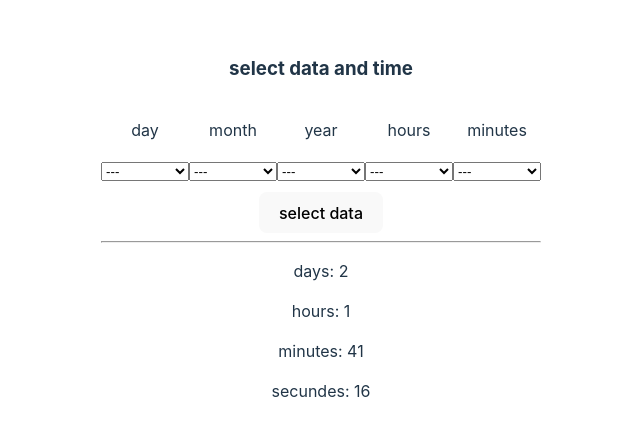
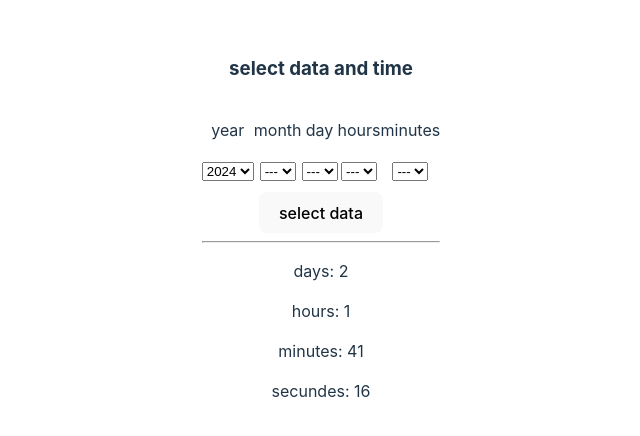
Before and after one commit to ZagSerSan/custom-developing_real-time, a React (Vite) app: page / in a window 1280 px wide. Shown: the part 172-608 px from the top of the page, without its empty margins (319-959 px from the left). Built offline with nearby package versions, Linux system fonts and the light colour scheme.

Commit message:
added years options

```diff
--- a/src/Select.jsx
+++ b/src/Select.jsx
@@ -11,15 +11,24 @@ const Select = () => {
   const currDate = new Date()
   const maxDaysCount = (new Date(currDate.getFullYear(), currDate.getMonth() + 1, 0)).getDate()
 
+  //? созадть хелпер для генерации опционов
+
   const [initialDate, setInitialDate] = useState({
-    year: {current: currDate.getFullYear(), max: currDate.getFullYear() + 1},
-    month: {current: currDate.getMonth() + 1, max: 12},
+    year: {
+      current: currDate.getFullYear(),
+      options: [currDate.getFullYear(), currDate.getFullYear() + 1]
+    },
+    month: {
+      current: currDate.getMonth() + 1,
+      // options: [currDate.getFullYear(), currDate.getFullYear() + 1]
+      max: 12
+    },
     day: {current: currDate.getDate(), max: maxDaysCount},
     hours: {current: currDate.getHours(), max: 23},
     minutes: {current: currDate.getMinutes(), max: 59}
   })
   // todo - на этой сущности построить селект и её изменение и измен селекта
-  console.log('initialDate :>> ', initialDate)
+  // console.log('initialDate :>> ', initialDate)
 
   // состояние введённой даты
   const [selectedData, setSelectedData] = useState(
@@ -65,7 +74,7 @@ const Select = () => {
       {/* день/месяц/год */}
       <div className='select__wrapper'>
 
-        {Object.keys(selectedData).map(key => (
+        {Object.keys(initialDate).map(key => (
           // <p>{key}: {selectedData[key]}</p>
           // todo - вывод переиспол. компонента селекта
           // <DateSelect selectedData={selectedData}/>
@@ -73,51 +82,23 @@ const Select = () => {
           <div>
             <p>{key}</p>
 
-            <select onChange={(e) => toggleChange(e, key)} value={selectedData.day}>
-              <option value="">---</option>
-              <option value="oneOption">One option</option>
-              <option value="twoOption">Two option</option>
+            <select onChange={(e) => toggleChange(e, key)} value={initialDate.day}>
+              {initialDate[key].options
+                ? initialDate[key].options.map(option => (
+                    <option value="">{option}</option>
+                  ))
+                : (
+                    <option value="">---</option>
+                    // <option value="oneOption">One option</option>
+                    // <option value="twoOption">Two option</option>
+                )
+              }
+
             </select>
           </div>
         ))}
 
-        {/* <div className="select-item">
-          <label htmlFor="day">day</label>
-          <input
-            type="text"
-            onChange={(e) => toggleChange(e, 'day')}
-            value={selectedData.day}
-          />
-        </div>
-        <div className="select-item">
-          <label htmlFor="month">month</label>
-          <input
-            type="text"
-            onChange={(e) => toggleChange(e, 'month')}
-            value={selectedData.month}
-          />
-        </div>
-        <div className="select-item">
-          <label htmlFor="year">year</label>
-          <input
-            type="text"
-            onChange={(e) => toggleChange(e, 'year')}
-            value={selectedData.year}
-          />
-        </div> */}
       </div>
-
-      {/* часы/минуты */}
-      {/* <div className='select__wrapper'>
-        <div className="select-item">
-          <label htmlFor="hours">hours</label>
-          <input type="text" />
-        </div>
-        <div className="select-item">
-          <label htmlFor="minutes">minutes</label>
-          <input type="text" />
-        </div>
-      </div> */}
 
       <button onClick={setDate}>select data</button>
     </div>
```
